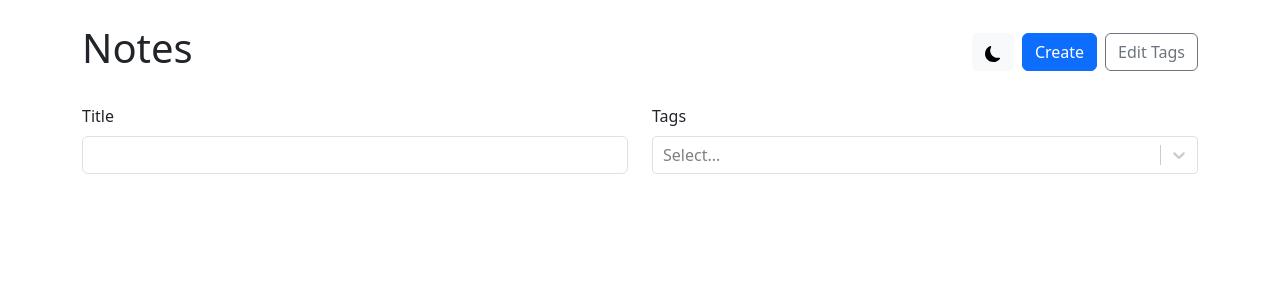
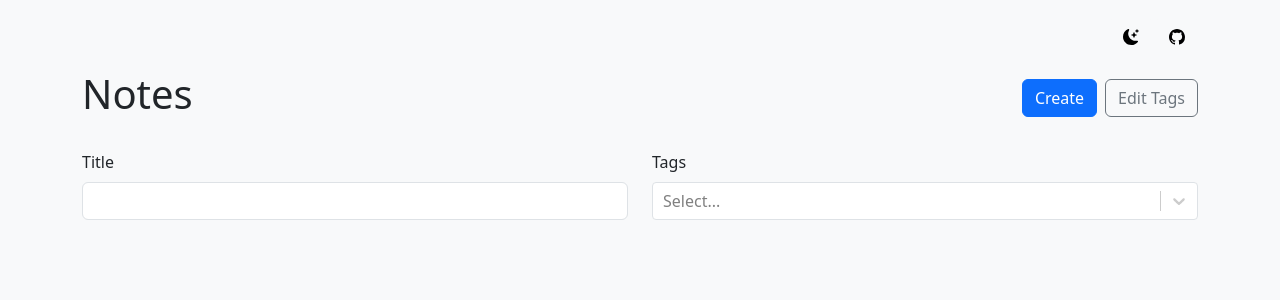
Before and after one commit to pritthishnath/notes-keeper-v2-ui, a React (Vite) app: page / in a window 1280 px wide. Shown: the top 300 px of the page. Built offline with nearby package versions, Linux system fonts and the light colour scheme.

Commit message:
added dark mode toggle globally

```diff
--- a/index.html
+++ b/index.html
@@ -15,10 +15,18 @@
       window.onload = () => {
         const mode = JSON.parse(window.localStorage.getItem("MODE"));
         root.setAttribute("data-bs-theme", mode);
+        if (!mode) {
+          root.classList.add("bg-light");
+        }
       };
       window.onstorage = (e) => {
         const mode = JSON.parse(window.localStorage.getItem("MODE"));
         root.setAttribute("data-bs-theme", mode);
+        if (!mode) {
+          root.classList.add("bg-light");
+        } else {
+          root.classList.remove("bg-light");
+        }
       };
     </script>
   </body>
--- a/src/App.tsx
+++ b/src/App.tsx
@@ -1,14 +1,15 @@
 import "bootstrap/dist/css/bootstrap.min.css";
 import { Navigate, Route, Routes } from "react-router-dom";
 import { NewNote } from "./pages/NewNote";
-import { Container } from "react-bootstrap";
-import { useMemo } from "react";
+import { Button, Col, Container, Row, Stack } from "react-bootstrap";
+import { createContext, useMemo } from "react";
 import { useLocalStorage } from "./hooks/useLocalStorage";
 import { v4 as uuidV4 } from "uuid";
 import { NoteList } from "./pages/NoteList";
 import { NoteLayout } from "./layouts/NoteLayout";
 import { Note } from "./pages/Note";
 import { EditNote } from "./pages/EditNote";
+import { Github, MoonStarsFill, SunFill } from "react-bootstrap-icons";
 
 export type Note = {
   id: string;
@@ -34,6 +35,8 @@ export type Tag = {
   id: string;
   label: string;
 };
+
+export const ThemeContext = createContext<string>("");
 
 function App() {
   const [notes, setNotes] = useLocalStorage<RawNote[]>("NOTES", []);
@@ -99,9 +102,44 @@ function App() {
     setTags((prevTags) => prevTags.filter((tag) => tag.id !== id));
   };
 
+  const [mode, setMode] = useLocalStorage("MODE", "");
+
+  const handleMode = () => {
+    if (!mode) {
+      setMode("dark");
+    } else {
+      setMode("");
+    }
+  };
+
   return (
-    // <div>
-    <Container className="my-4">
+    <ThemeContext.Provider value={mode}>
+      <Container>
+        <Row className="my-3">
+          <Col></Col>
+          <Col>
+            <Stack
+              gap={1}
+              direction="horizontal"
+              className="justify-content-end"
+            >
+              <Button
+                variant={mode === "dark" ? "dark" : "light"}
+                onClick={handleMode}
+              >
+                {mode === "dark" ? <SunFill /> : <MoonStarsFill />}
+              </Button>
+              <Button
+                variant={mode === "dark" ? "dark" : "light"}
+                onClick={() => {
+                  window.open("https://github.com/pritthishnath/notes-keeper");
+                }}
+              >
+                <Github />
+              </Button>
+            </Stack>
+          </Col>
+        </Row>
         <Routes>
           <Route
             path="/"
@@ -140,7 +178,7 @@ function App() {
           <Route path="*" element={<Navigate to={"/"} />} />
         </Routes>
       </Container>
-    // </div>
+    </ThemeContext.Provider>
   );
 }
 
--- a/src/components/NoteForm.tsx
+++ b/src/components/NoteForm.tsx
@@ -1,10 +1,9 @@
-import { FormEvent, useRef, useState } from "react";
+import { FormEvent, useContext, useRef, useState } from "react";
 import { Button, Col, Form, Row, Stack } from "react-bootstrap";
 import { Link, useNavigate } from "react-router-dom";
 import CreateableReactSelect from "react-select/creatable";
-import { NoteData, Tag } from "../App";
+import { NoteData, Tag, ThemeContext } from "../App";
 import { v4 } from "uuid";
-import { useLocalStorage } from "../hooks/useLocalStorage";
 
 type NoteFormProps = {
   onSubmit: (data: NoteData) => void;
@@ -24,7 +23,7 @@ export function NoteForm({
   const markdownRef = useRef<HTMLTextAreaElement>(null);
   const [selectedTags, setSelectedTags] = useState<Tag[]>(tags);
   const navigate = useNavigate();
-  const [mode] = useLocalStorage("MODE", "");
+  const mode = useContext(ThemeContext);
 
   function handleSubmit(e: FormEvent) {
     e.preventDefault();
--- a/src/pages/NoteList.tsx
+++ b/src/pages/NoteList.tsx
@@ -1,4 +1,4 @@
-import { useMemo, useState } from "react";
+import { useContext, useMemo, useState } from "react";
 import {
   Badge,
   Button,
@@ -11,10 +11,8 @@ import {
 } from "react-bootstrap";
 import { Link } from "react-router-dom";
 import ReactSelect from "react-select";
-import { Tag } from "../App";
+import { Tag, ThemeContext } from "../App";
 import styles from "./NoteList.module.css";
-import { useLocalStorage } from "../hooks/useLocalStorage";
-import { MoonFill, SunFill } from "react-bootstrap-icons";
 
 type SimplifiedNote = {
   id: string;
@@ -46,15 +44,7 @@ export function NoteList({
   const [selectedTags, setSelectedTags] = useState<Tag[]>([]);
   const [title, setTitle] = useState("");
   const [editTagsModalIsOpen, setEditTagsModalIsOpen] = useState(false);
-  const [mode, setMode] = useLocalStorage("MODE", "");
-
-  const handleMode = () => {
-    if (!mode) {
-      setMode("dark");
-    } else {
-      setMode("");
-    }
-  };
+  const mode = useContext(ThemeContext);
 
   const filteredNotes = useMemo(() => {
     return notes.filter((note) => {
@@ -77,12 +67,6 @@ export function NoteList({
         </Col>
         <Col xs="auto">
           <Stack gap={2} direction="horizontal">
-            <Button
-              variant={mode === "dark" ? "dark" : "light"}
-              onClick={handleMode}
-            >
-              {mode === "dark" ? <SunFill /> : <MoonFill />}
-            </Button>
             <Link to={"/new"}>
               <Button variant="primary">Create</Button>
             </Link>
```
Also changed, not shown: 1 other file (tests, documents, lock files or other folders). Lines whose indentation alone changed are shown as unchanged.
